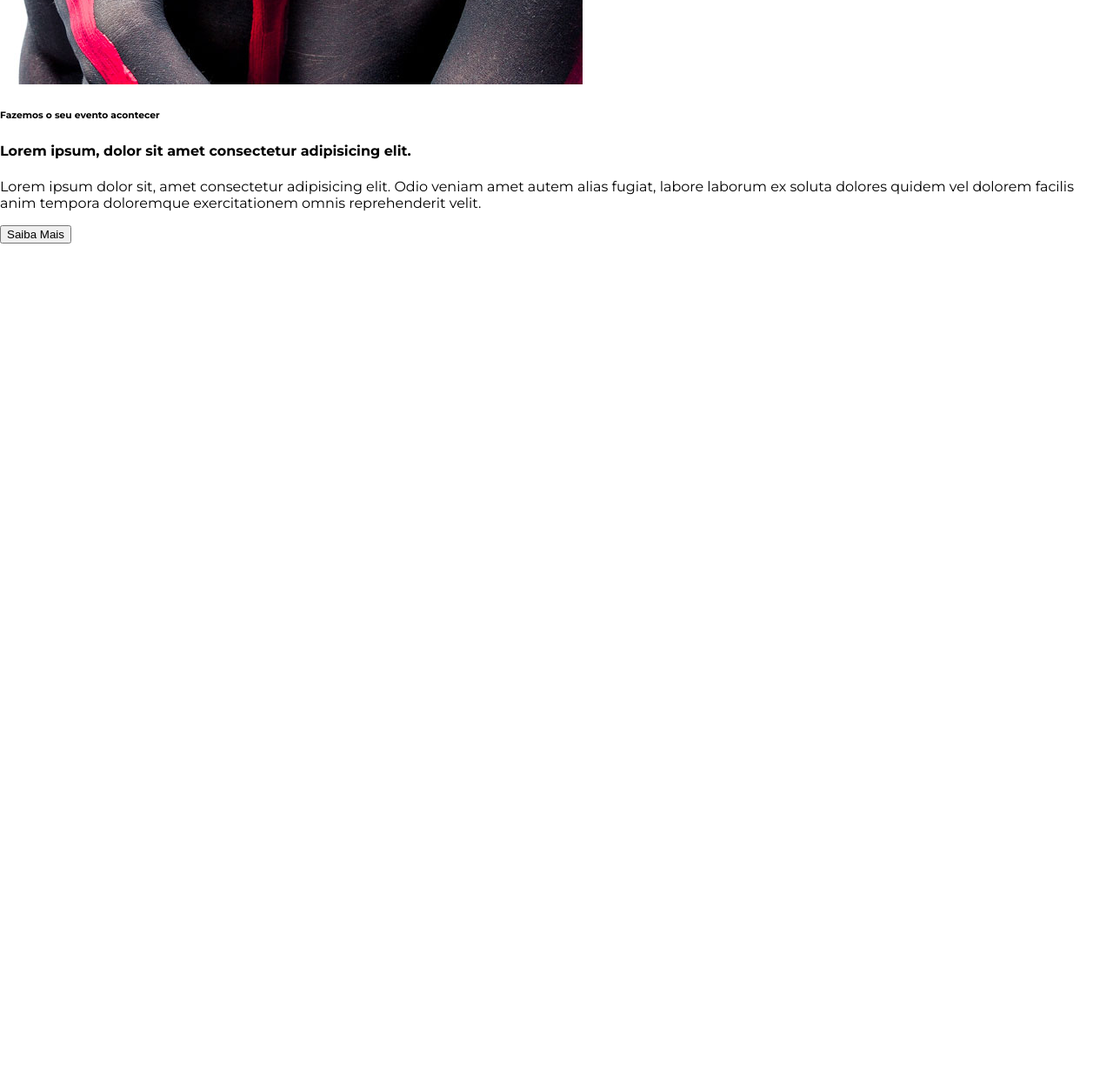
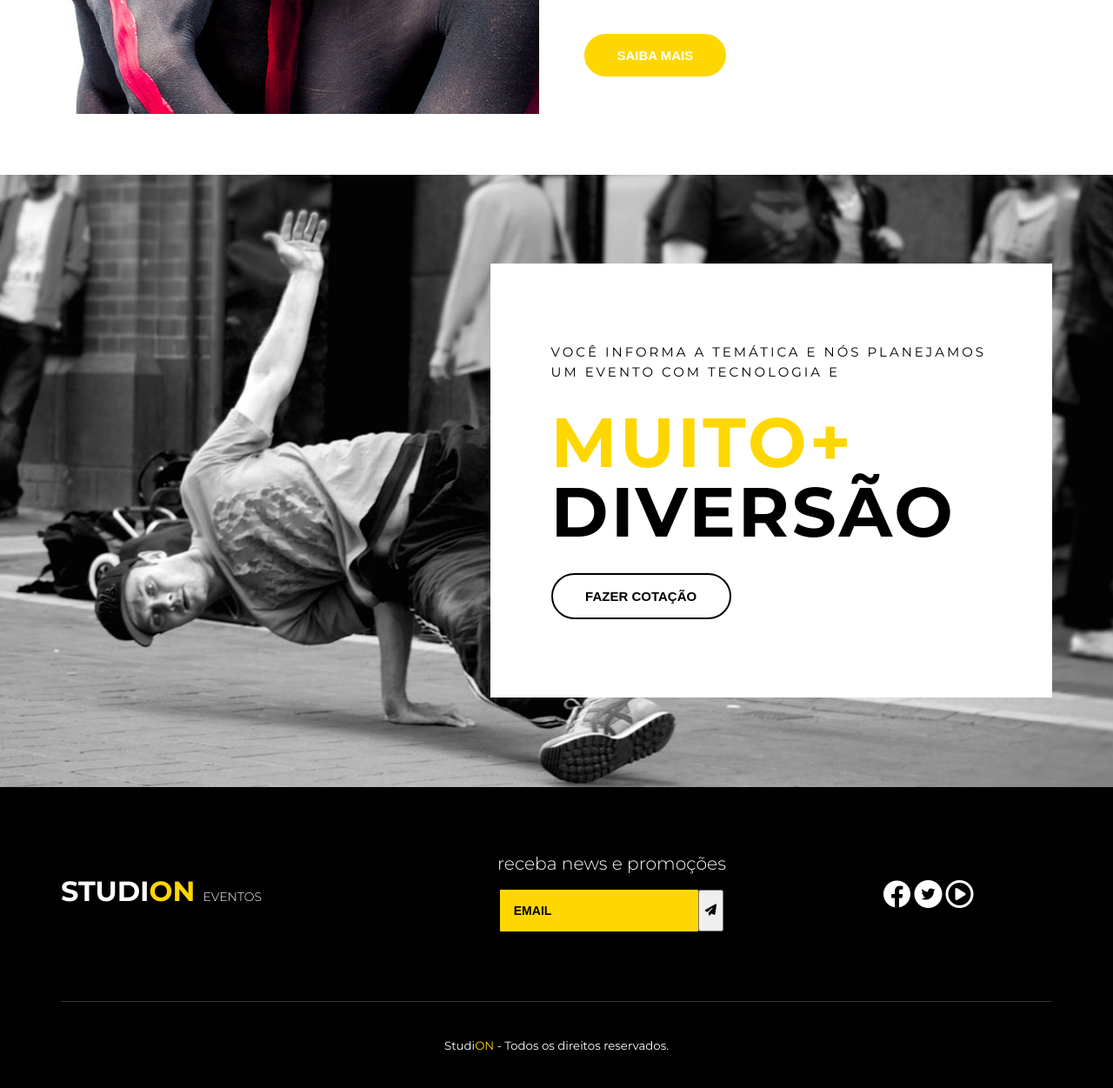
Before and after one commit to DzyRazor/studion, a website: page src/index.html in a window 1280 px wide. Shown: the part 1282-2533 px from the top of the page at 87% size. Before the commit the page ends 1562 px from the top, so only its background shows below. Drawn offline with Linux system fonts and the light colour scheme.

Commit message:
finalizado

```diff
--- a/src/index.html
+++ b/src/index.html
@@ -12,9 +12,8 @@
 
 <body>
   <nav class="navbar">
-
     <h1 class="logo-studion">
-      <span class="copy--secundary">Studi</span><span class="copy--primary">on</span>
+      Studi<span class="copy--primary">on</span>
       <span class="logo-studion__subtitle">Eventos</span>
     </h1>
 
@@ -45,25 +44,25 @@
 
   <main>
     <section id="counter">
-      <ul class="container counter __container">
+      <ul class="container counter__container">
         <li>
           <h3>+ de 500</h3>
-          eventos realizados
+          <small>eventos realizados</small>
         </li>
         <li>
           <h3>+ de 1.000.000</h3>
-          de ingressos vendidos
+          <small>de ingressos vendidos</small>
         </li>
         <li>
           <h3>+de 300</h3>
-          empresas atendidas
+          <small>empresas atendidas</small>
         </li>
       </ul>
     </section>
 
-    <section>
-      <div>
-        <img src="images/institutional.jpg" alt="Baner institutional">
+    <section class="container institutional">
+      <img src="images/institutional.jpg" class="institutional__image" alt="Baner institutional"/>
+      <div class="institutional__copy">
         <h6>Fazemos o seu evento acontecer</h6>
         <h4>Lorem ipsum, dolor sit amet consectetur adipisicing elit.</h4>
         <p>
@@ -72,10 +71,68 @@
           quidem vel dolorem facilis anim tempora doloremque exercitationem
           omnis reprehenderit velit.
         </p>
-        <button>Saiba Mais</button>
+        <button class="btn btn--institutional">Saiba Mais</button>
+      </div>
+    </section>
+
+    <section class="quote">
+      <div class="container quote__container">
+        <div class="quote__copy">
+          <h6>
+            Você informa a temática e nós planejamos um evento com tecnologia e
+          </h6>
+          <h2><span class="copy--primary">Muito+ </span>Diversão</h2>
+          <button class="btn btn--quote">Fazer cotação</button>
+        </div>
       </div>
     </section>
   </main>
 
+  <footer class="footer">
+    <div class="container footer__container">
+      <h2 class="logo-studion">
+        Studi<span class="copy--primary">on</span>
+        <span class="logo-studion__subtitle">Eventos</span>
+      </h2>
+
+      <form class="footer__form">
+        <label>receba news e promoções</label>
+        <div class="footer__form__email">
+          <input type="email" placeholder="email"/>
+          <button type="submit">
+            <i class="fa-solid fa-paper-plane"></i>
+          </button>
+        </div>
+      </form>
+
+      <ul class="footer__social">
+        <li>
+          <a href="https:facebook.com/" target="_blank">
+            <i class="fa-brands fa-facebook fa-2x"></i>
+          </a>
+        </li>
+
+        <li>
+          <a href="https://twitter.com/" target="_blank">
+            <span class="fa-stack">
+              <i class="fa-solid fa-circle fa-stack-2x"></i>
+              <i class="fa-brands fa-twitter fa-stack-1x"></i>
+            </span>
+          </a>
+        </li>
+
+        <li>
+          <a href="https:youtube.com/" target="_blank">
+            <i class="fa-regular fa-circle-play fa-2x"></i>
+          </a>
+        </li>
+      </ul>
+    </div>
+
+    <p>
+      <small>Studi<span class="copy--primary">ON</span> - Todos os direitos reservados. </small>
+    </p>
+  </footer>
+
 </body>
 </html>
--- a/src/style.css
+++ b/src/style.css
@@ -1,8 +1,7 @@
 @import url('https://fonts.googleapis.com/css2?family=Montserrat:wght@300;400;700&display=swap');
-
-* {
-
-}
+@import url('https://fonts.googleapis.com/css2?family=Montserrat:wght@300;400;700&family=Roboto&display=swap');
+@import url('https://cdnjs.cloudflare.com/ajax/libs/font-awesome/6.4.0/css/fontawesome.min.css');
+@import url('https://cdnjs.cloudflare.com/ajax/libs/font-awesome/6.4.0/css/all.min.css');
 
 :root {
     --color-primary: gold;
@@ -14,6 +13,10 @@
 body {
     margin: 0;
     padding-top: 7.75rem;
+}
+
+header, main, footer {
+    overflow-x: hidden;
 }
 
 .container {
@@ -61,24 +64,26 @@ ul {
     text-decoration: none;
     font-weight: 300;
 }
+
 .navbar__links a:hover {
     color: var(--color-primary);
     font-weight: 700;
 }
+
 .logo-studion {
     font-size: 2.375rem;
     font-weight: 800;
     line-height: 1ch;
     text-transform: uppercase;
     text-align: right;
-    color: azure;
 }
+
 .logo-studion__subtitle {
-    font-size: 1rem;
+    font-size: 0.875rem;
     font-weight: 300;
 }
 
-.copy--primary{
+.copy--primary {
     color: var(--color-primary);
     font-family: 'Montserrat', sans-serif;
     font-size: 300;
@@ -91,13 +96,11 @@ ul {
 
 .slide {
     position: relative;
-    height: calc(100vh - 7.75rem);
+    /*height: calc(90vh - 7.75rem);*/
 }
 
 .slide__background-image {
     width: 100%;
-    height: 100%;
-
     object-fit: cover;
     object-position: center;
 }
@@ -145,3 +148,213 @@ ul {
     background-color: var(--color-primary);
     color: #fff;
 }
+
+#counter {
+    background-color: var(--color-primary);
+    color: #fff;
+    text-transform: uppercase;
+}
+
+.counter__container {
+    display: grid;
+    grid-template-columns: repeat(auto-fill, minmax(300px, 1fr));
+    place-items: center;
+    padding: 4.375rem 1rem;
+
+}
+
+.counter__container h3 {
+    font-size: 2.185rem;
+}
+
+.counter__container h3 small {
+    display: block;
+    font-size: 1.25rem;
+}
+
+.institutional {
+    display: grid;
+    grid-template-columns: auto auto;
+    gap: 3.125rem;
+    align-items: center;
+    padding: 4.375rem;
+}
+
+.institutional__image {
+    max-width: 550px;
+}
+
+.institutional__copy {
+    padding: 0 1.875rem  0 0;
+}
+
+.institutional__copy h6 {
+    font-size: 0.875rem;
+    font-weight: 300;
+    letter-spacing: 0.1rem;
+    text-transform: uppercase;
+    margin: 0;
+}
+
+.institutional__copy h4 {
+    font-size: 1.5625rem;
+    margin-top: 1rem;
+}
+
+.institutional p {
+    font-family: "Roboto", sans-serif;
+    font-size: 1.0625rem;
+    line-height: 1.6875rem;
+    margin-bottom: 2.5rem;
+}
+
+.btn--institutional {
+    background-color: var(--color-primary);
+    color: #fff;
+}
+
+.btn--institutional:hover {
+    color: var(--color-copy);
+    background: unset;
+
+    box-shadow: 0 1rem 1rem #0006
+}
+
+.quote {
+    background-image: url('./images/parallax.jpg');
+    background-attachment: fixed;
+    background-repeat: no-repeat;
+    background-size: cover;
+    background-position: center;
+}
+
+.quote__container {
+    min-height: 88vh;
+    display: grid;
+    align-items: center;
+    justify-items: end;
+}
+
+.quote__copy {
+    background: #fff;
+    padding: 5.625rem 4.375rem;
+}
+
+.quote__copy h6 {
+    font-size: 0.9375rem;
+    font-weight: 400;
+    letter-spacing: 0.1875rem;
+    line-height: 1.4375rem;
+    text-transform: uppercase;
+    margin: 0;
+    max-width: 51ch;
+}
+
+.quote__copy h2 {
+    font-size: 5rem;
+    line-height: 5rem;
+    text-transform: uppercase;
+    letter-spacing: 0.1875rem;
+    margin: 1.875rem 0;
+}
+
+.quote__copy h2 span {
+    display: block;
+}
+
+.quote__copy {
+    display: block;
+}
+
+.btn--quote {
+    color: black;
+    border-color: black;
+    background: unset;
+}
+
+.footer {
+    background: #000;
+    color: #fff;
+    text-align: center;
+}
+
+.footer__container {
+    display: grid;
+    grid-template-columns: repeat(3, auto);
+    align-items: center;
+    border-bottom: 0.1rem solid #fff3;
+    padding: 5rem 0;
+}
+
+.footer .logo-studion {
+    justify-self: start;
+    margin: 0;
+    font-size: 2rem;
+}
+
+.footer__form {
+    display: grid;
+    grid-template-columns: 9ch, auto;
+    gap: 1.375rem;
+    align-items: center;
+}
+
+.footer__form label {
+    font-size: 1.270rem;
+    font-weight: 300;
+    line-height: 1rem;
+}
+
+.footer__form__email {
+    display: grid;
+    display: flex;
+    justify-content: center;
+    grid-template-columns: auto, 3.375rem;
+    font-weight: 300;
+    line-height: 2rem;
+}
+
+.footer__form input {
+    background-color: var(--color-primary);
+    border: unset;
+    font-size: 0.875rem;
+    font-weight: 700;
+    text-transform: uppercase;
+    padding: 1rem;
+    color: #fff;
+}
+
+.footer__form input::placeholder {
+    color: #000;
+}
+
+.footer__form button {
+    cursor: pointer;
+    transition: 0.3 all ease;
+}
+
+.footer__form button:hover {
+    background-color: #000;
+    color: #fff;
+
+}
+
+.footer__social {
+    justify-content: center
+}
+
+.footer__social a,
+.footer__social a:hover,
+.footer__social a:visited
+ {
+    color: #fff;
+    justify-content: center;
+}
+
+.footer__social .fa-twitter {
+    color: #000;
+}
+
+.footer p {
+    margin: 2.5rem 0;
+}
```
